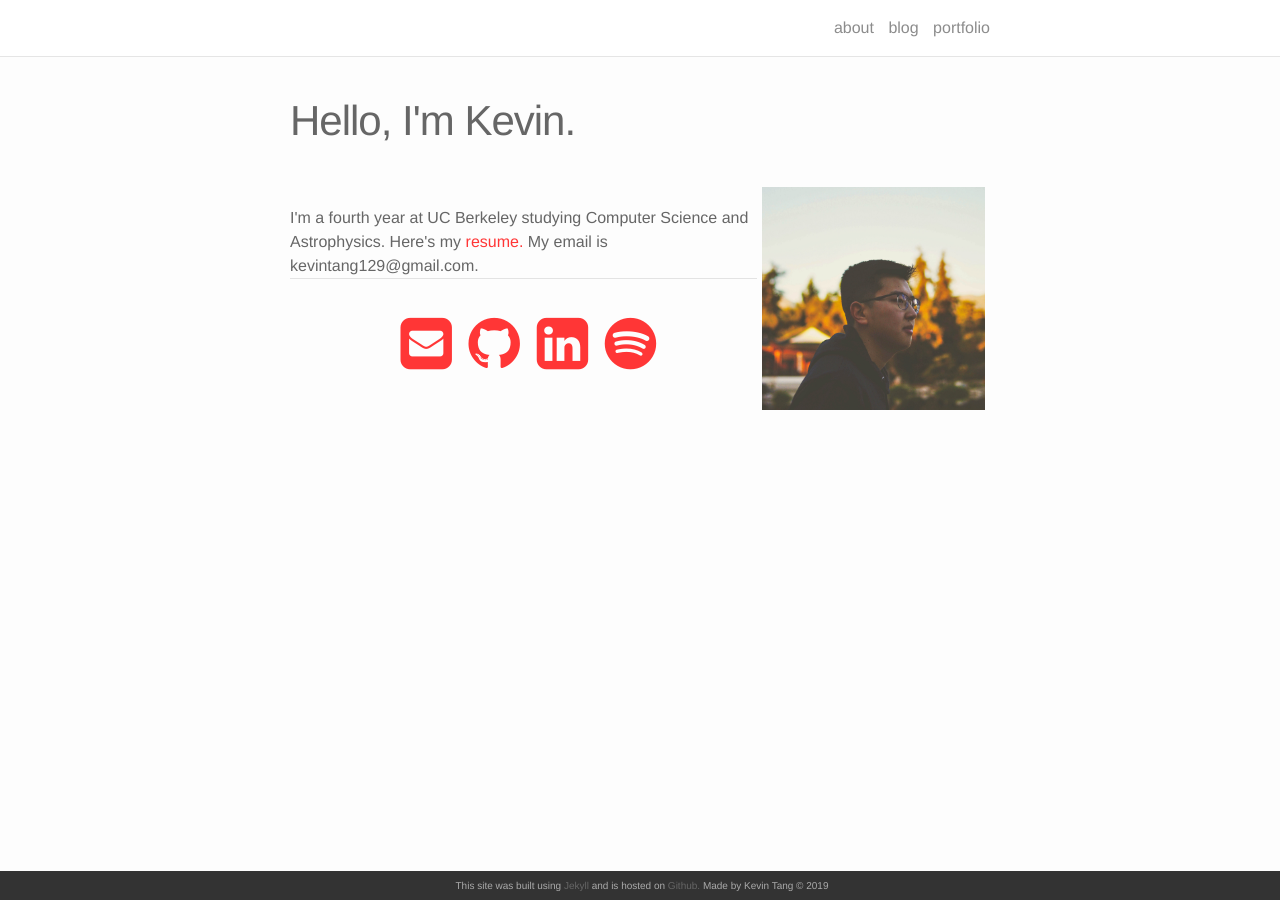
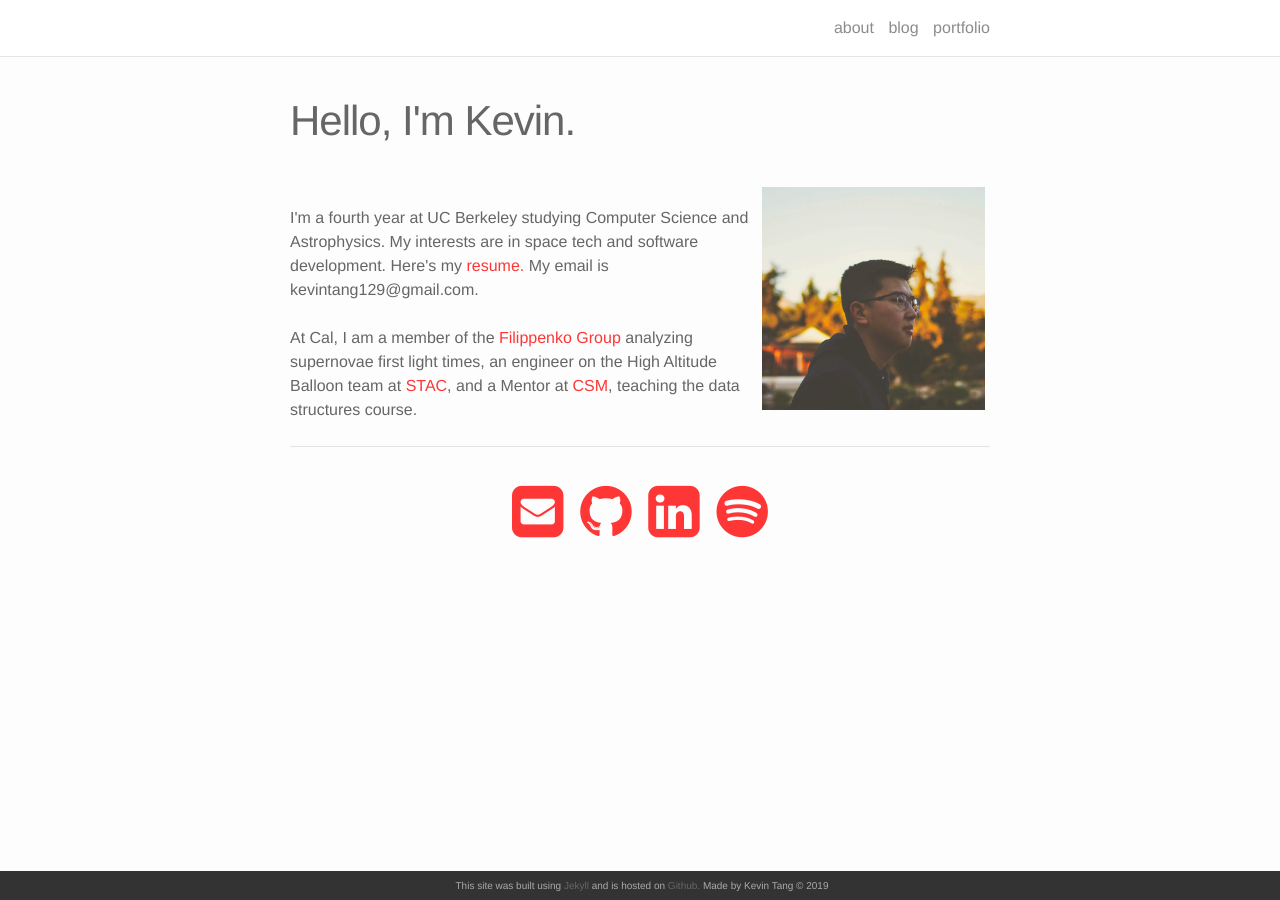
Before and after one commit to kevintang129/blog, a Jekyll site: the page built from index.html, in a window 1280 px wide. Built offline with Jekyll 4.4.1, drawn with Linux system fonts in a browser that asks for light colours; nearby versions of some CDN libraries; the list of posts is cut into pages by our own code.

Commit message:
fixed home

```diff
--- a/_portfolio/1_project.markdown
+++ b/_portfolio/1_project.markdown
@@ -1,7 +1,8 @@
 ---
 layout: post
-title: Project
-description: a project with a background image
+title: My old website
+description: made from scratch to learn html, css, js
+redirect: https://kevintang129.github.io/
 img: /img/12.jpg
 ---
 
--- a/index.html
+++ b/index.html
@@ -3,17 +3,18 @@
 title: Hello, I'm Kevin.
 ---
 
-<link rel="stylesheet" href="/css/main.css">
-
 <img class="col one right" src="prof_pic.jpg">
-<!-- <img class="col one right" src="/img/9.jpg">
- -->
 
 <br/>
-I'm a fourth year at UC Berkeley studying Computer Science and Astrophysics. Here's my <a href="docs/Resume.pdf" target="blank">resume.</a> My email is kevintang129@gmail.com.
+I'm a fourth year at UC Berkeley studying Computer Science and Astrophysics. My interests are in space tech and software development. Here's my <a href="docs/Resume.pdf" target="blank">resume.</a> My email is kevintang129@gmail.com. <br/> <br/>
+
+
+At Cal, I am a member of the <a href="http://heracles.astro.berkeley.edu/" target="blank">Filippenko Group</a> analyzing supernovae first light times, an engineer on the High Altitude Balloon team at <a href="https://stac.berkeley.edu/" target="blank">STAC</a>, and a Mentor at <a href="https://csmberkeley.github.io/#/" target="blank">CSM</a>, teaching the data structures course.
 
 
 <br/>
+<br/>
+
 <hr/>
 <br/>
 <span class="contacticon center">
```
Also changed, not shown: 4 other files.
